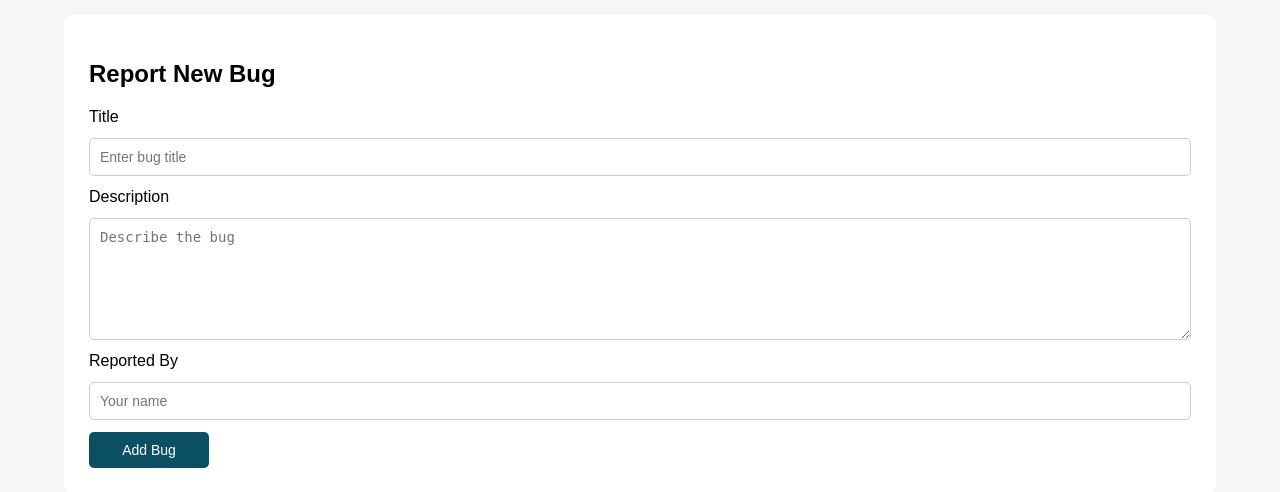
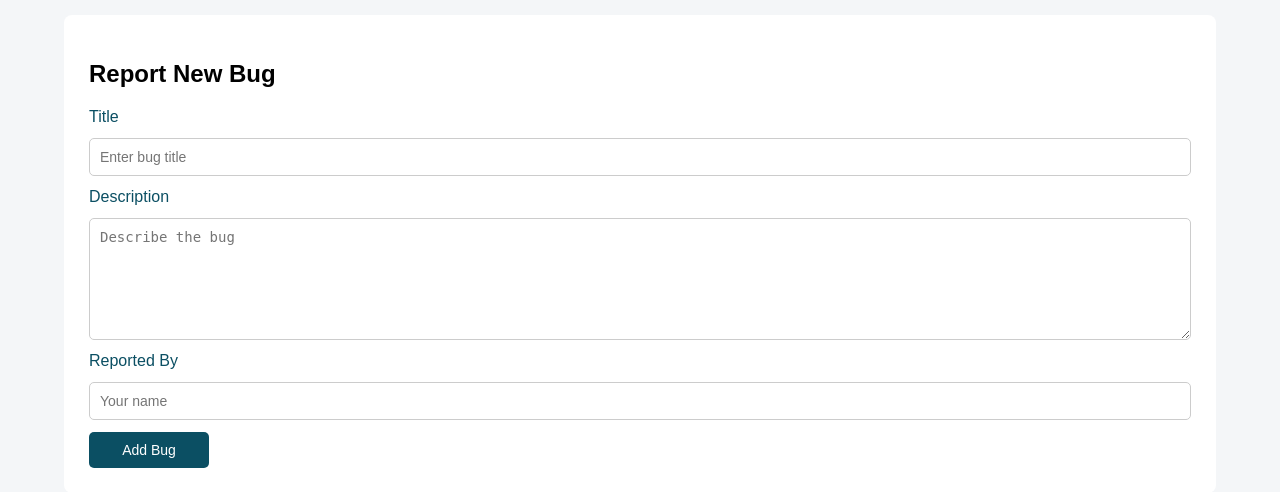
Before and after one commit to akkustunahann/bug-tracker, a Flask app: page / in a window 1280 px wide. Shown: the part 170-662 px from the top of the page. Run offline with Flask 3, Linux system fonts and the light colour scheme; data that the repository does not hold is empty.

Commit message:
Update UI colors to match HSB branding

```diff
--- a/static/style.css
+++ b/static/style.css
@@ -163,3 +163,7 @@ select {
 .delete-button:hover {
     background-color: #b02a37;
 }
+
+label {
+    color: #0b4f63;
+}
```
